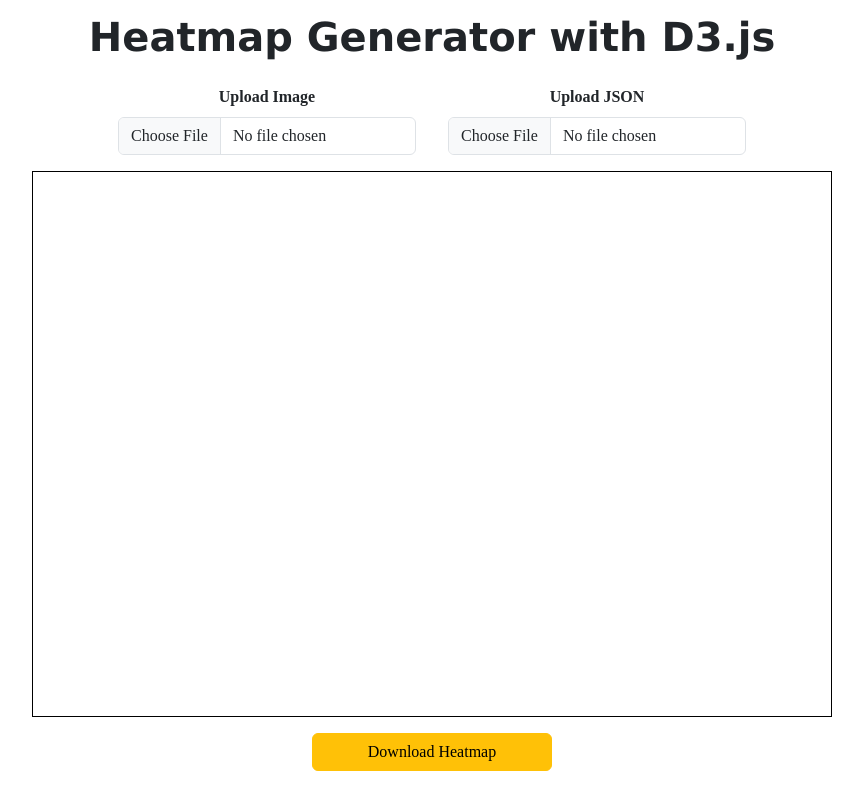
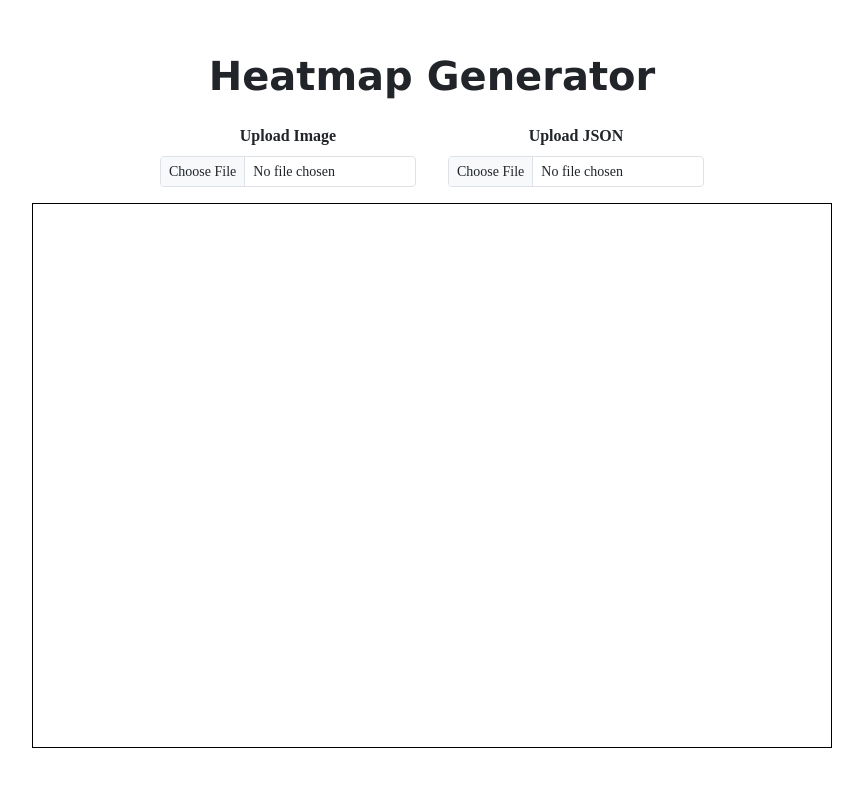
Before and after one commit to AlectorAlexander/noleak-heatmap, a Next.js app: page / in a window 1280 px wide. Shown: the whole page, without its empty margins (208-1071 px from the left). Built offline with nearby package versions, Linux system fonts and the light colour scheme.

Commit message:
feat: mapa de calor com variação de cores. Longe do ideal, mas foi oq consegui

```diff
--- /dev/null
+++ b/src/Interfaces & Types/interfaces.ts
@@ -0,0 +1,19 @@
+export interface HeatmapPoint {
+    x: number;
+    y: number;
+    value: number;
+    object: string;
+  }
+
+export interface JSONHit {
+    fields: {
+      'deepstream-msg': string[];
+    };
+  }
+
+
+export interface JSONData {
+    hits: {
+      hits: JSONHit[];
+    };
+  }
--- /dev/null
+++ b/src/Interfaces & Types/types.ts
@@ -0,0 +1,3 @@
+import { HeatmapPoint } from './interfaces';
+
+export type HeatmapData = HeatmapPoint[];
--- a/src/app/components/HeatmapGenerator.tsx
+++ b/src/app/components/HeatmapGenerator.tsx
@@ -3,15 +3,18 @@
 import React, { useEffect, useState, useRef } from 'react';
 import * as d3 from 'd3';
 import { Button, Form, InputGroup } from 'react-bootstrap';
+import { HeatmapData } from '@/Interfaces & Types/types';
+import { JSONData } from '@/Interfaces & Types/interfaces';
+
 
 const HeatmapGenerator: React.FC = () => {
   const [image, setImage] = useState<string | ArrayBuffer | null>(null);
-  const [heatmapData, setHeatmapData] = useState<any[]>([]);
+  const [heatmapData, setHeatmapData] = useState<HeatmapData>([]);
   const [relevanceOptions, setRelevanceOptions] = useState<string[]>([]);
   const [selectedRelevance, setSelectedRelevance] = useState<string>('');
   const canvasRef = useRef<HTMLCanvasElement>(null);
 
-  /* Pega uma imagem e lê ela  */
+  // Função para lidar com a mudança de imagem
   const handleImageChange = (event: React.ChangeEvent<HTMLInputElement>) => {
     const file = event.target.files?.[0];
     if (file) {
@@ -23,27 +26,26 @@ const HeatmapGenerator: React.FC = () => {
     }
   };
 
-  /* Pega o arquivo json e o converte, destrincha, e o disponibiliza no estado global para que se possa utilizar as coordenadas do arquivo JSON para a marcação dos pontos de calor */
+  // Função para lidar com o upload de JSON
   const handleJSONUpload = async (event: React.ChangeEvent<HTMLInputElement>) => {
     const file = event.target.files?.[0];
     if (file) {
       try {
         const text = await file.text();
-        const jsonData = JSON.parse(text);
+        const jsonData: JSONData = JSON.parse(text);
 
-        // Loga a estrutura completa do JSON
         console.log('JSON Data:', jsonData);
 
         let deepstreamMessages: string[] = [];
-        if (jsonData['hits'] && Array.isArray(jsonData['hits']['hits'])) {
-          jsonData['hits']['hits'].forEach((hit: any) => {
+
+        if (jsonData.hits && Array.isArray(jsonData.hits.hits)) {
+          jsonData.hits.hits.forEach((hit) => {
             if (hit.fields && hit.fields['deepstream-msg']) {
               deepstreamMessages = deepstreamMessages.concat(hit.fields['deepstream-msg']);
             }
           });
         }
 
-        // Loga as mensagens deepstream extraídas
         console.log('Deepstream Messages:', deepstreamMessages);
 
         if (!deepstreamMessages.length) {
@@ -52,17 +54,16 @@ const HeatmapGenerator: React.FC = () => {
         }
 
         const relevanceSet = new Set<string>();
-        deepstreamMessages.forEach((msg: string) => {
+        deepstreamMessages.forEach((msg) => {
           const parts = msg.split('|');
           const object = parts[5];
           relevanceSet.add(object);
         });
 
-        // Loga as opções de relevância identificadas
         console.log('Relevance Options:', Array.from(relevanceSet));
         setRelevanceOptions(Array.from(relevanceSet));
 
-        const points = deepstreamMessages.map((msg: string) => {
+        const points = deepstreamMessages.map((msg) => {
           const parts = msg.split('|');
           const xMin = parseFloat(parts[1]);
           const yMin = parseFloat(parts[2]);
@@ -70,92 +71,73 @@ const HeatmapGenerator: React.FC = () => {
           const yMax = parseFloat(parts[4]);
           const x = (xMin + xMax) / 2;
           const y = (yMin + yMax) / 2;
-          const value = parseFloat(parts[6]) || 1; // Usando valor do JSON se disponível
+          let value = parseFloat(parts[6]);
+          if (isNaN(value)) {
+            value = Math.abs((xMax - xMin) * (yMax - yMin));
+          }
+          if (isNaN(value)) {
+            console.warn('Invalid value for heatmap point:', parts[6]);
+            value = Math.random() * 100; // Valor aleatório como fallback
+          }
           return { x, y, value, object: parts[5] };
         });
 
-        // Loga os pontos gerados a partir das mensagens
         console.log('Heatmap Points:', points);
         setHeatmapData(points);
+
       } catch (error) {
         console.error('Error parsing JSON:', error);
       }
     }
   };
 
-
-
-
+  // Função para desenhar o heatmap
   const drawHeatmap = () => {
     if (!canvasRef.current) return;
-    // Verifica se o canvas está disponível
 
     const canvas = canvasRef.current;
-    // Obtém a referência do canvas
     const context = canvas.getContext('2d');
-    // Obtém o contexto 2D do canvas
     if (!context) return;
-    // Verifica se o contexto 2D foi obtido com sucesso
 
     const width = canvas.width;
-    // Define a largura do canvas
     const height = canvas.height;
-    // Define a altura do canvas
 
     context.clearRect(0, 0, width, height);
-    // Limpa o canvas
 
     const img = new Image();
-    // Cria uma nova imagem
     img.src = image as string;
-    // Define a fonte da imagem como o estado da imagem carregada
+
     img.onload = () => {
-      // Define uma função para executar quando a imagem for carregada
       context.globalAlpha = 1;
-      // Redefine a opacidade global para 1 antes de desenhar a imagem
       context.drawImage(img, 0, 0, width, height);
-      // Desenha a imagem no canvas
-
-      const colorScale = d3.scaleSequential(d3.interpolateViridis)
-      // Cria uma escala de cores usando d3.interpolateViridis
-        .domain([0, d3.max(heatmapData, d => d.value) as number]);
-      // Define o domínio da escala de cores
 
       const filteredData = heatmapData.filter(d => d.object === selectedRelevance);
-      // Filtra os dados do heatmap para incluir apenas os dados relevantes selecionados
+
+      const maxVal = d3.max(filteredData, d => d.value) || 1;
+      const minVal = d3.min(filteredData, d => d.value) || 0;
+
+      const colorScale = d3.scaleSequential(d3.interpolateRdYlBu)
+        .domain([maxVal, minVal]);
 
       const radiusScale = d3.scaleSqrt()
-      // Cria uma escala para o raio dos círculos baseado no valor dos dados
-        .domain([0, d3.max(filteredData, d => d.value) as number])
-      // Define o domínio da escala de raio
+        .domain([0, maxVal])
         .range([0, 20]);
-      // Define a faixa de valores da escala de raio
 
-      // Adiciona parâmetros de ajuste fino
-      const xAdjustment = 0.16; // Ajuste para a coordenada x
-      const yAdjustment = -0.05; // Ajuste para a coordenada y
-
-      // Define a transparência dos pontos de calor
-      const transparency = 0.2; // Ajuste este valor para testar diferentes transparências
+      const xAdjustment = 0.16;
+      const yAdjustment = -0.05;
+      const transparency = 0.3;
 
       filteredData.forEach(d => {
-        // Para cada dado filtrado
         const x = d.x * width / img.width;
-        // Calcula as coordenadas escaladas para o tamanho do canvas
         const y = d.y * height / img.height;
-        // Calcula as coordenadas escaladas para o tamanho do canvas
-        const xAdjusted = x + width * xAdjustment; // Ajusta a coordenada x
-        const yAdjusted = y + height * yAdjustment; // Ajusta a coordenada y
+        const xAdjusted = x + width * xAdjustment;
+        const yAdjusted = y + height * yAdjustment;
+
         context.beginPath();
-        // Inicia um novo caminho no canvas
         context.arc(xAdjusted, yAdjusted, radiusScale(d.value), 0, 2 * Math.PI);
-        // Desenha um arco (círculo) no canvas
         context.fillStyle = colorScale(d.value) as string;
-        // Define a cor de preenchimento do círculo
         context.globalAlpha = transparency;
-        // Define a opacidade global para os pontos de calor
         context.fill();
-        // Preenche o círculo com a cor definida
       });
     };
   };
@@ -176,16 +158,16 @@ const HeatmapGenerator: React.FC = () => {
 
   return (
     <div className="main-container">
-      <h1 className="text-center">Heatmap Generator with D3.js</h1>
+      <h1 className="text-center">Heatmap Generator</h1>
       <Form className="d-flex justify-content-center flex-column">
         <InputGroup className="d-flex justify-content-center flex-row">
           <Form.Group controlId="formFileImage" className="m-3 text-center d-flex flex-column justify-content-center">
             <Form.Label>Upload Image</Form.Label>
-            <Form.Control type="file" accept="image/*" onChange={handleImageChange} />
+            <Form.Control className='inputType form-control-sm text-center' type="file" accept="image/*" onChange={handleImageChange} />
           </Form.Group>
           <Form.Group controlId="formFileJSON" className="m-3 text-center d-flex flex-column justify-content-center">
             <Form.Label>Upload JSON</Form.Label>
-            <Form.Control type="file" accept="application/json" onChange={handleJSONUpload} />
+            <Form.Control className='inputType form-control-sm text-center' type="file" accept="application/json" onChange={handleJSONUpload} />
           </Form.Group>
         </InputGroup>
         {relevanceOptions.length > 0 && (
@@ -211,7 +193,11 @@ const HeatmapGenerator: React.FC = () => {
         <canvas ref={canvasRef} className="heatmap-canvas"></canvas>
         {image && <img src={image.toString()} alt="Uploaded" className="hidden-image" />}
       </div>
-      <Button className="my-3" style={{ width: '240px' }} variant="warning" onClick={handleDownload}>Download Heatmap</Button>
+      {relevanceOptions.length > 0 && (
+        <Button className="my-3" style={{ width: '240px' }} variant="warning" onClick={handleDownload}>
+          Download Heatmap
+        </Button>
+      )}
     </div>
   );
 };
--- a/src/app/globals.css
+++ b/src/app/globals.css
@@ -80,6 +80,10 @@ h1 {
   display: none;
 }
 
+.inputType:hover {
+  background-color: orange !important;
+}
+
 
 @media (prefers-color-scheme: dark) {
   :root {
@@ -98,8 +102,8 @@ h1 {
     --tile-start-rgb: 2, 13, 46;
     --tile-end-rgb: 2, 5, 19;
     --tile-border: conic-gradient(
-      #ffffff80,
-      #ffffff40,
+      #a3161680,
+      #a9919140,
       #ffffff30,
       #ffffff20,
       #ffffff10,
```
